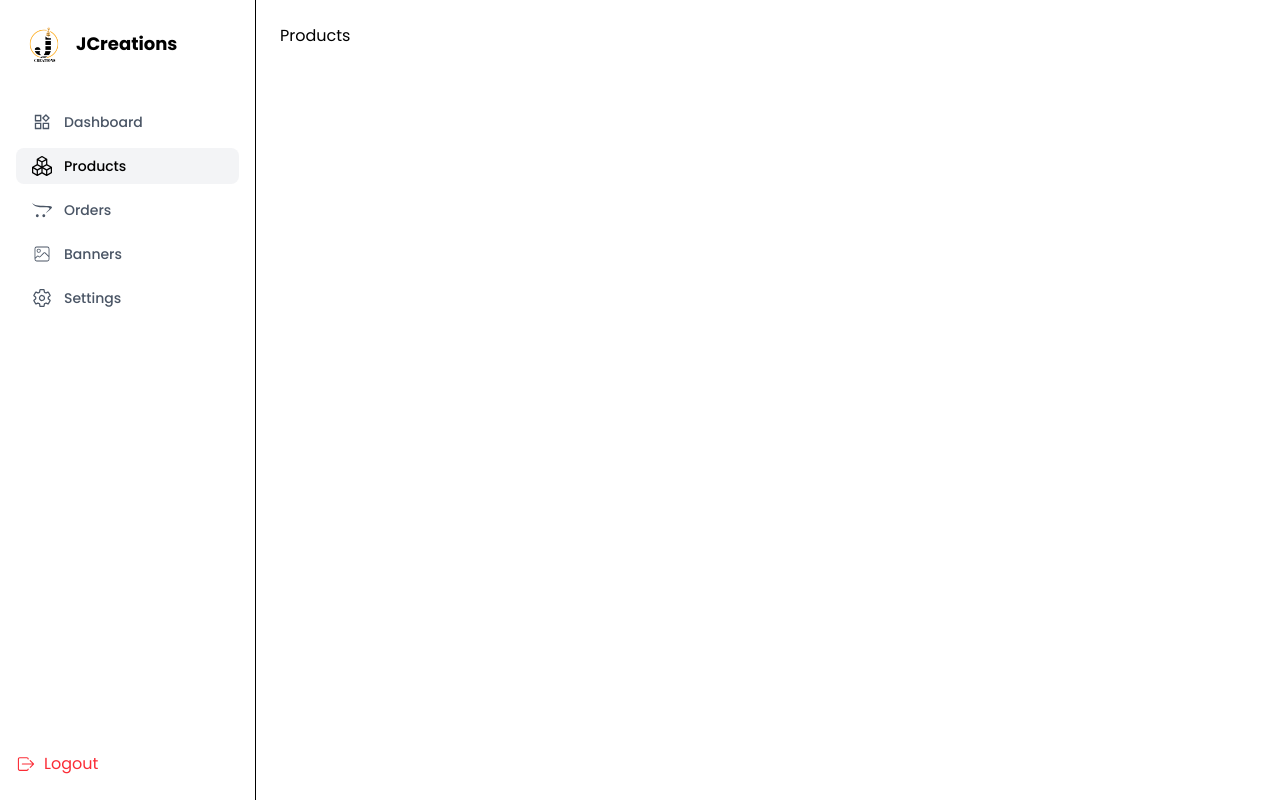
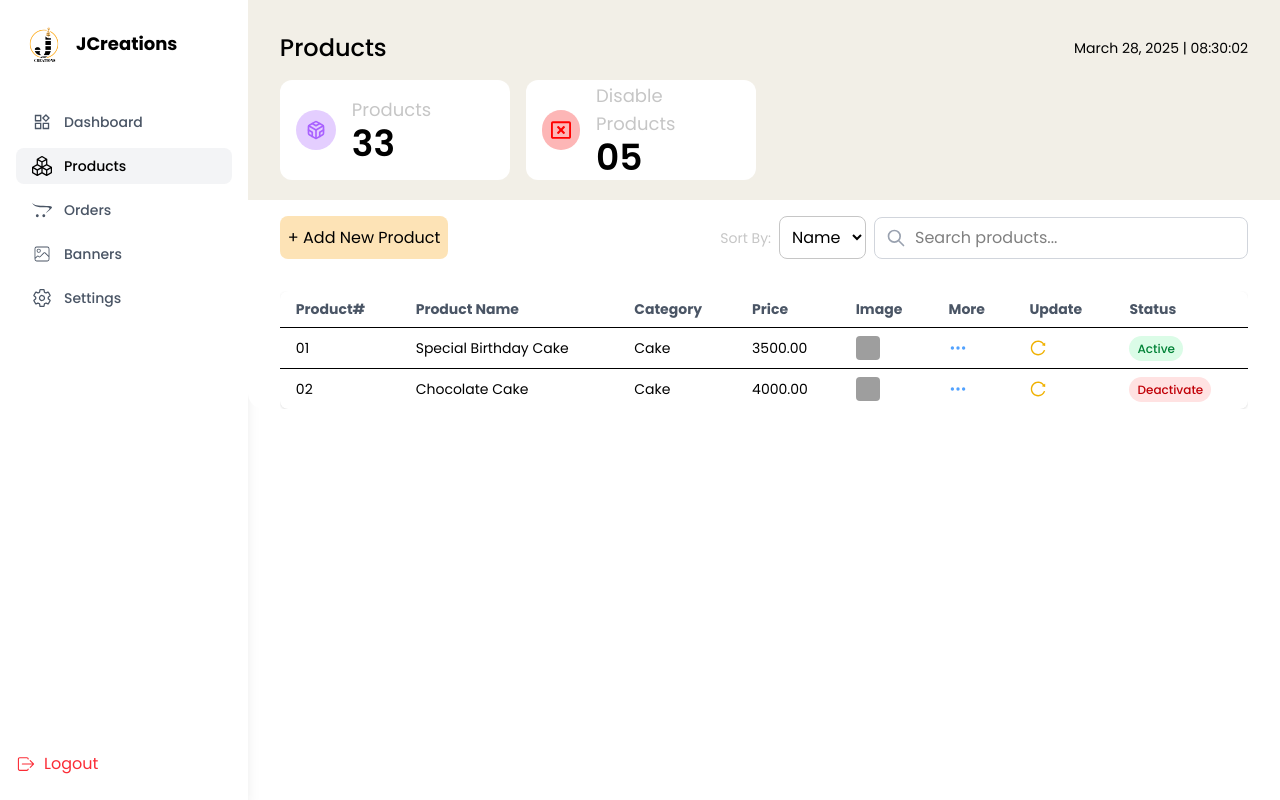
Before and after one commit to Bimalsha/jcreations, a React (Vite) app: page /dashboard/products in a window 1280 px wide. Built offline with nearby package versions, Linux system fonts and the light colour scheme; grey boxes are pictures that could not be loaded.

Commit message:
admin side products page updated successfully

```diff
--- a/src/admin/component/Products.jsx
+++ b/src/admin/component/Products.jsx
@@ -1,8 +1,143 @@
 import React from 'react'
+import {LuCodesandbox} from "react-icons/lu";
+import {FaRegWindowClose} from "react-icons/fa";
+import {AiOutlineReload} from "react-icons/ai";
+import {BsThreeDots} from "react-icons/bs";
 
 function Products() {
+    const products = [
+        {
+            id: '01',
+            name: 'Special Birthday Cake',
+            category: 'Cake',
+            price: '3500.00',
+            image: 'https://i.imgur.com/WvEu0cO.png', // Replace with actual image
+            status: 'Active',
+        },
+        {
+            id: '02',
+            name: 'Chocolate Cake',
+            category: 'Cake',
+            price: '4000.00',
+            image: 'https://i.imgur.com/WvEu0cO.png', // Replace with actual image
+            status: 'Deactivate',
+        },
+    ];
+
+    const statusClasses = {
+        Active: 'bg-green-100 text-green-700',
+        Deactivate: 'bg-red-100 text-red-700',
+    };
     return (
-        <div>Products</div>
+        <div className={'flex flex-col'}>
+            <div className={'bg-[#F2EFE7] w-full h-[200px]'}>
+                <div className={'flex justify-between items-center px-8 pt-8'}>
+                    <span className={'text-2xl font-medium'}>Products</span>
+                    <span className={'text-sm'}>March 28, 2025 | 08:30:02 </span>
+                </div>
+                <div className={'px-8 pt-4 grid grid-cols-4 gap-4'}>
+                    <div className={'bg-white rounded-xl w-full h-[100px] flex items-center'}>
+                        <div className={'p-4 flex items-center gap-4'}>
+                            <div className={'bg-[#E4CEFF] rounded-full h-10 w-10 flex items-center justify-center'}>
+                                <LuCodesandbox className={'text-[#A962FF] text-xl'}/>
+                            </div>
+                            <div className={'flex flex-col'}>
+                                <span className={'text-[#C6C6C6] text-lg'}>Products</span>
+                                <span className={' text-4xl font-semibold'}>33</span>
+                            </div>
+                        </div>
+                    </div>
+                    <div className={'bg-white rounded-xl w-full h-[100px] flex items-center'}>
+                        <div className={'p-4 flex items-center gap-4'}>
+                            <div className={'bg-[#FDB6B6] rounded-full h-10 w-10 flex items-center justify-center'}>
+                                <FaRegWindowClose className={'text-[#FF0000] text-xl'}/>
+                            </div>
+                            <div className={'flex flex-col'}>
+                                <span className={'text-[#C6C6C6] text-lg'}>Disable Products</span>
+                                <span className={' text-4xl font-semibold'}>05</span>
+                            </div>
+                        </div>
+                    </div>
+                </div>
+            </div>
+            <div className={'h-full w-full bg-white rounded-b-2xl'}>
+                <div className={'px-8 pt-4 flex justify-between'}>
+                    <button className={'bg-[#FDE3B6] p-2 flex justify-center items-center rounded-lg cursor-pointer'}>+ Add New Product</button>
+                    <div className={'flex items-center gap-2'}>
+                        <div>
+                            <span className={'text-sm text-[#C6C6C6]'}>Sort By:</span>
+                            <select className={'border border-[#C6C6C6] rounded-lg p-2 ml-2 focus:outline-none focus:ring-2 focus:ring-[#F7A313]'}>
+                                <option value="name">Name</option>
+                                <option value="date">Date</option>
+                            </select>
+                        </div>
+                        <div className="relative ">
+                            <input
+                                type="text"
+                                placeholder="Search products..."
+                                className="w-full px-4 py-2 pl-10 border border-gray-300 rounded-lg focus:outline-none focus:ring-2 focus:ring-[#F7A313] focus:border-transparent"
+                            />
+                            <div className="absolute left-3 top-1/2 transform -translate-y-1/2 text-gray-400">
+                                <svg xmlns="http://www.w3.org/2000/svg" className="h-5 w-5" fill="none"
+                                     viewBox="0 0 24 24" stroke="currentColor">
+                                    <path strokeLinecap="round" strokeLinejoin="round" strokeWidth={2}
+                                          d="M21 21l-6-6m2-5a7 7 0 11-14 0 7 7 0 0114 0z"/>
+                                </svg>
+                            </div>
+                        </div>
+                    </div>
+                </div>
+                <div className={'px-8 pt-8 '}>
+                    <div className="overflow-x-auto ">
+                        <table
+                            className="min-w-full bg-white  rounded-lg shadow-sm text-sm text-left">
+                            <thead className="text-gray-600 font-semibold">
+                            <tr>
+                                <th className="px-4 py-2">Product#</th>
+                                <th className="px-4 py-2">Product Name</th>
+                                <th className="px-4 py-2">Category</th>
+                                <th className="px-4 py-2">Price</th>
+                                <th className="px-4 py-2">Image</th>
+                                <th className="px-4 py-2">More</th>
+                                <th className="px-4 py-2">Update</th>
+                                <th className="px-4 py-2">Status</th>
+                            </tr>
+                            </thead>
+                            <tbody>
+                            {products.map((product) => (
+                                <tr key={product.id} className="border-t hover:bg-gray-50">
+                                    <td className="px-4 py-2">{product.id}</td>
+                                    <td className="px-4 py-2">{product.name}</td>
+                                    <td className="px-4 py-2">{product.category}</td>
+                                    <td className="px-4 py-2">{product.price}</td>
+                                    <td className="px-4 py-2">
+                                        <img
+                                            src={product.image}
+                                            alt="cake"
+                                            className="w-6 h-6 object-cover rounded"
+                                        />
+                                    </td>
+                                    <td className="px-4 py-2">
+                                        <BsThreeDots className="text-blue-400 text-lg cursor-pointer"/>
+                                    </td>
+                                    <td className="px-4 py-2">
+                                        <AiOutlineReload className="text-yellow-500 text-lg cursor-pointer"/>
+                                    </td>
+                                    <td className="px-4 py-2">
+                <span
+                    className={`px-2 py-1 rounded-full text-xs font-medium ${statusClasses[product.status]}`}
+                >
+                  {product.status}
+                </span>
+                                    </td>
+                                </tr>
+                            ))}
+                            </tbody>
+                        </table>
+                    </div>
+                </div>
+            </div>
+        </div>
     )
 }
 
--- a/src/admin/component/Sidebar.jsx
+++ b/src/admin/component/Sidebar.jsx
@@ -9,7 +9,7 @@ import {BsBoxes} from "react-icons/bs";
 
 export default function Sidebar() {
     return (
-        <div className="w-64 h-screen bg-white border-r flex flex-col justify-between">
+        <div className="w-64 h-screen bg-white shadow-lg flex flex-col justify-between">
             <div>
                 <div className="flex items-center px-6 py-6">
                     <img src="/logo.png" alt="Logo" className="h-10 mr-3" />
--- a/src/admin/pages/Dashboard.jsx
+++ b/src/admin/pages/Dashboard.jsx
@@ -11,7 +11,7 @@ function Dashboard() {
     return (
         <div className="flex">
             <Sidebar />
-            <div className="flex-grow p-6">
+            <div className="flex-grow">
                 <Routes>
                     <Route path="/" element={<DashboardMain />} />
                     <Route path="products" element={<Products />} />
```
